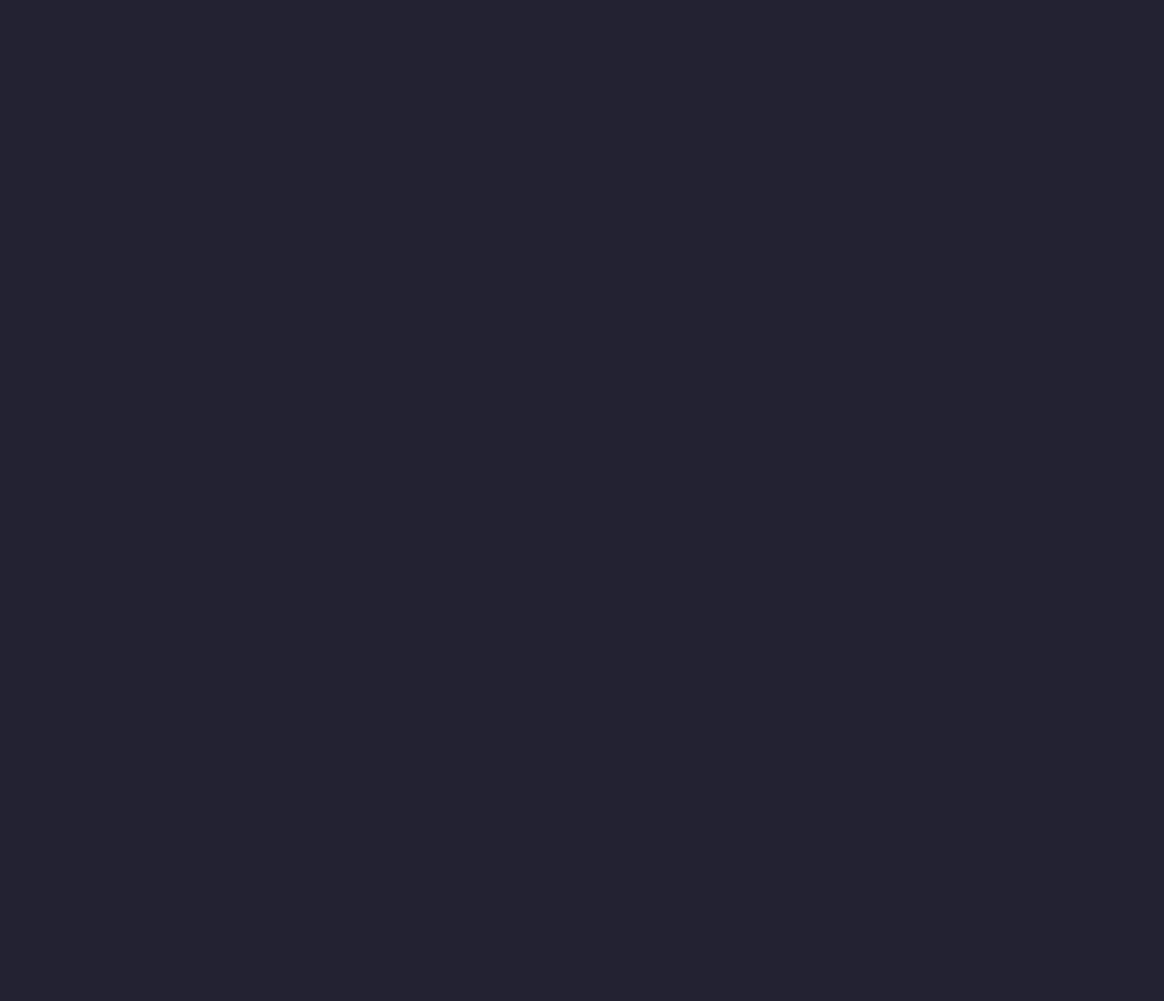
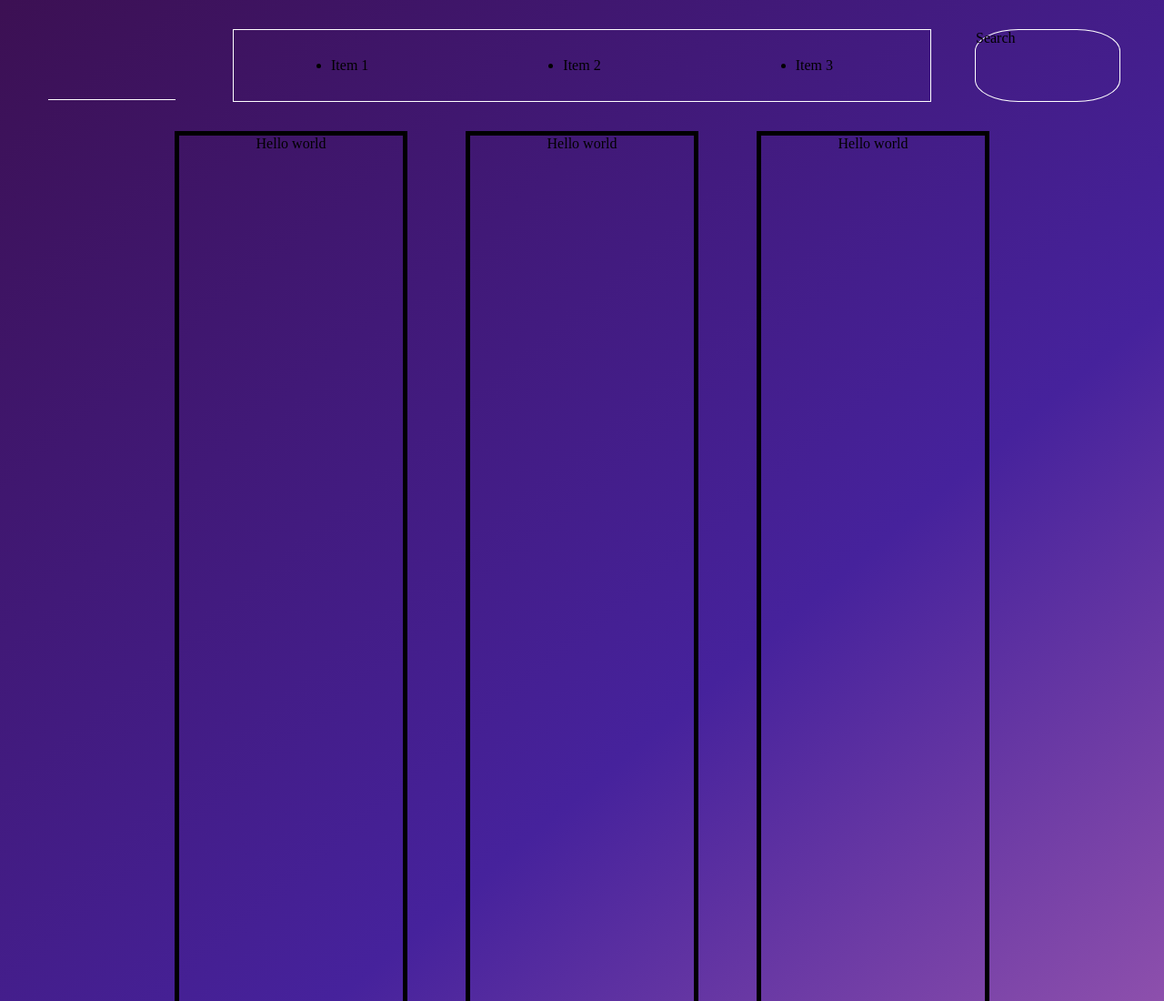
Before and after one commit to iSMP14/keepDoingTM, a website built with Vite: page src/index.html in a window 1280 px wide. Shown: the top 1100 px of the page at 91% size. Before the commit the page ends 800 px from the top, so only its background shows below. Built offline with nearby package versions, Linux system fonts and the light colour scheme.

Commit message:
Basic Structure 30%

```diff
--- a/src/index.css
+++ b/src/index.css
@@ -1,7 +1,111 @@
+* {
+  margin: 0;
+  padding: 0;
+  border: 0;
+  box-sizing: border-box;
+}
+
 body {
-  background: #223;
+  background: rgb(60, 16, 83);
+  background: linear-gradient(
+    140deg,
+    rgba(60, 16, 83, 1) 0%,
+    rgba(70, 34, 156, 1) 50%,
+    rgba(201, 118, 186, 1) 100%
+  );
+
+  background-size: 100% 100%;
+  background-repeat: no-repeat;
+  display: flex;
+  justify-content: center;
+  align-items: center;
+  flex-direction: column;
+  margin-top: 18vh;
 }
 
 .container {
-  background: red;
+  height: 200vh;
+  width: 80vw;
+  /* background: red; */
+  display: flex;
+  justify-content: space-evenly;
 }
+
+.container .task {
+  text-align: center;
+  border: 5px solid black;
+  width: 20vw;
+}
+
+.container .task2 {
+  border: 5px solid black;
+  width: 20vw;
+}
+
+.container .task3 {
+  border: 5px solid black;
+  width: 20vw;
+}
+
+.header {
+  position: fixed;
+  top: 0;
+  left: 0;
+  right: 0;
+  display: flex;
+  justify-content: space-evenly;
+  align-items: center;
+  height: 18vh;
+  z-index: 100; /* Opcional: Controla la posición en la pila de elementos, ajústala según sea necesario */
+}
+.logo {
+  height: 30%;
+  width: 10rem;
+}
+.nav {
+  border: 1px solid white;
+  border-radius: 0%;
+  height: 5rem;
+  width: 60vw;
+  text-align: center;
+}
+
+.nav__ul {
+  display: flex;
+  align-items: center;
+  height: 100%;
+  width: 100%;
+  justify-content: space-around;
+}
+
+.search {
+  border: 1px solid white;
+  border-radius: 30%;
+  height: 5rem;
+  width: 10rem;
+}
+
+.svg-wrapper {
+  width: 10rem;
+}
+.wrapper {
+  height: 80px;
+  width: 10rem;
+}
+.shape {
+  height: 80px;
+  width: 10rem;
+  stroke-dasharray: 140 760;
+  stroke-dashoffset: -255;
+  stroke-width: 2px;
+  fill: transparent;
+  stroke: white;
+  border-bottom: 5px solid black;
+  transition: stroke-width 1s, stroke-dashoffset 1s, stroke-dasharray 1s;
+}
+.svg-wrapper:hover .shape {
+  stroke-width: 2px;
+  stroke-dashoffset: 20;
+  stroke-dasharray: 760;
+  width: 10rem;
+}
--- a/src/index.html
+++ b/src/index.html
@@ -1,14 +1,37 @@
 <!DOCTYPE html>
-<html lang="es">
-<head>
-  <meta charset="UTF-8">
-  <meta http-equiv="X-UA-Compatible" content="IE=edge">
-  <meta name="viewport" content="width=device-width, initial-scale=1.0">
-  <title>Document</title>
-  <link rel="stylesheet" href="./index.css">
-  <script type="module" src="./index.js"></script>
-</head>
-<body>
+<html lang="en">
+  <head>
+    <meta charset="UTF-8" />
+    <meta name="viewport" content="width=device-width, initial-scale=1.0" />
+    <title>Keep Doing</title>
+    <link rel="stylesheet" href="./index.css" />
+    <script type="module" src="./index.js"></script>
+  </head>
+  <body>
+    <header class="header">
+      <!-- <div class="logo">Logo</div> -->
 
-</body>
+      <div class="svg-wrapper">
+        <svg class="wrapper"" xmlns="http://www.w3.org/2000/svg">
+          <rect class="shape" />
+        </svg>
+      </div>
+
+      <nav class="nav">
+        <ul class="nav__ul">
+          <li>Item 1</li>
+          <li>Item 2</li>
+          <li>Item 3</li>
+        </ul>
+      </nav>
+      <div class="search">Search</div>
+    </header>
+    <main>
+      <div class="container">
+        <section class="task">Hello world</section>
+        <section class="task">Hello world</section>
+        <section class="task">Hello world</section>
+      </div>
+    </main>
+  </body>
 </html>
```
Also changed, not shown: 1 other file.
